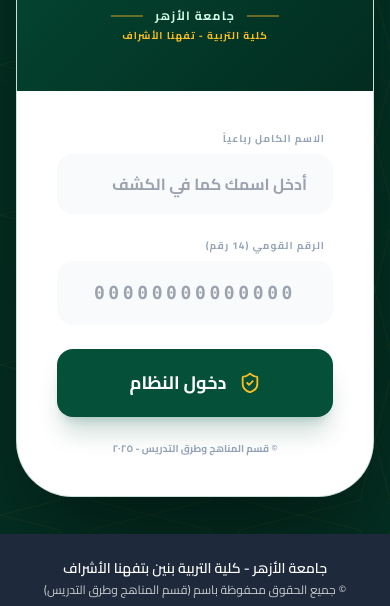
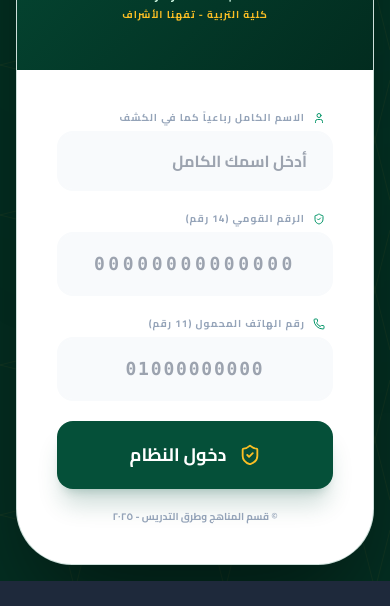
Before and after one commit to zeyadmohamed27-pixel/practical-education-registration-portal, a React (Vite) app: page / in a window 390 px wide. Shown: the part 310-916 px from the top of the page. Built offline with nearby package versions, Linux system fonts and the light colour scheme.

Commit message:
feat(login): Enhance login form with icons and validation
Add User icon to the login form.
Improve phone number validation message with an example.
Adjust form layout for better spacing and readability.

```diff
--- a/components/LoginForm.tsx
+++ b/components/LoginForm.tsx
@@ -1,7 +1,7 @@
 
 import React, { useState } from 'react';
 import { PracticalEduLogo } from './VectorLogo';
-import { Phone, ShieldCheck } from 'lucide-react';
+import { Phone, ShieldCheck, User } from 'lucide-react';
 
 interface LoginFormProps {
   onLogin: (username: string, nationalId: string, phoneNumber: string) => void;
@@ -27,7 +27,7 @@ const LoginForm: React.FC<LoginFormProps> = ({ onLogin }) => {
     }
 
     if (phoneNumber.length !== 11 || isNaN(Number(phoneNumber))) {
-      alert("خطأ: يجب أن يتكون رقم الهاتف من 11 رقماً");
+      alert("خطأ: يجب أن يتكون رقم الهاتف من 11 رقماً (مثال: 01234567890)");
       return;
     }
 
@@ -72,21 +72,29 @@ const LoginForm: React.FC<LoginFormProps> = ({ onLogin }) => {
             </div>
           </div>
 
-          <form onSubmit={handleSubmit} className="p-10 space-y-6">
-            <div className="space-y-2">
-              <label className="block text-[10px] font-black text-slate-400 mr-2 text-right uppercase tracking-widest">الاسم الكامل رباعياً</label>
+          <form onSubmit={handleSubmit} className="p-10 space-y-5">
+            {/* الاسم الكامل */}
+            <div className="space-y-1.5">
+              <label className="flex items-center gap-2 text-[10px] font-black text-slate-400 mr-2 text-right uppercase tracking-widest">
+                <User size={12} className="text-emerald-600" />
+                الاسم الكامل رباعياً كما في الكشف
+              </label>
               <input
                 type="text"
                 value={username}
                 onChange={(e) => setUsername(e.target.value)}
                 className="w-full px-6 py-4 rounded-2xl border-2 border-slate-50 bg-slate-50 focus:bg-white focus:border-emerald-600 focus:ring-4 focus:ring-emerald-50 outline-none transition-all text-right text-slate-800 font-bold"
-                placeholder="أدخل اسمك كما في الكشف"
+                placeholder="أدخل اسمك الكامل"
                 required
               />
             </div>
 
-            <div className="space-y-2">
-              <label className="block text-[10px] font-black text-slate-400 mr-2 text-right uppercase tracking-widest">الرقم القومي (14 رقم)</label>
+            {/* الرقم القومي */}
+            <div className="space-y-1.5">
+              <label className="flex items-center gap-2 text-[10px] font-black text-slate-400 mr-2 text-right uppercase tracking-widest">
+                <ShieldCheck size={12} className="text-emerald-600" />
+                الرقم القومي (14 رقم)
+              </label>
               <input
                 type="text"
                 value={nationalId}
@@ -98,15 +106,32 @@ const LoginForm: React.FC<LoginFormProps> = ({ onLogin }) => {
               />
             </div>
 
+            {/* رقم الهاتف */}
+            <div className="space-y-1.5">
+              <label className="flex items-center gap-2 text-[10px] font-black text-slate-400 mr-2 text-right uppercase tracking-widest">
+                <Phone size={12} className="text-emerald-600" />
+                رقم الهاتف المحمول (11 رقم)
+              </label>
+              <input
+                type="text"
+                value={phoneNumber}
+                maxLength={11}
+                onChange={(e) => setPhoneNumber(e.target.value.replace(/\D/g, ''))}
+                className="w-full px-6 py-4 rounded-2xl border-2 border-slate-50 bg-slate-50 focus:bg-white focus:border-emerald-600 focus:ring-4 focus:ring-emerald-50 outline-none transition-all text-center tracking-[0.1em] font-mono text-lg text-[#055039] font-black"
+                placeholder="01000000000"
+                required
+              />
+            </div>
+
             <button
               type="submit"
-              className="w-full bg-[#055039] hover:bg-[#032e21] text-white font-black py-5 rounded-2xl transition-all shadow-xl shadow-emerald-900/20 flex items-center justify-center gap-3 text-lg group overflow-hidden active:scale-95"
+              className="w-full bg-[#055039] hover:bg-[#032e21] text-white font-black py-5 mt-4 rounded-2xl transition-all shadow-xl shadow-emerald-900/20 flex items-center justify-center gap-3 text-lg group overflow-hidden active:scale-95"
             >
               <ShieldCheck size={22} className="text-amber-400 group-hover:rotate-12 transition-transform" />
               <span>دخول النظام</span>
             </button>
 
-            <p className="text-[10px] text-slate-400 text-center font-bold">
+            <p className="text-[10px] text-slate-400 text-center font-bold mt-2">
               © قسم المناهج وطرق التدريس - ٢٠٢٥
             </p>
           </form>
```
